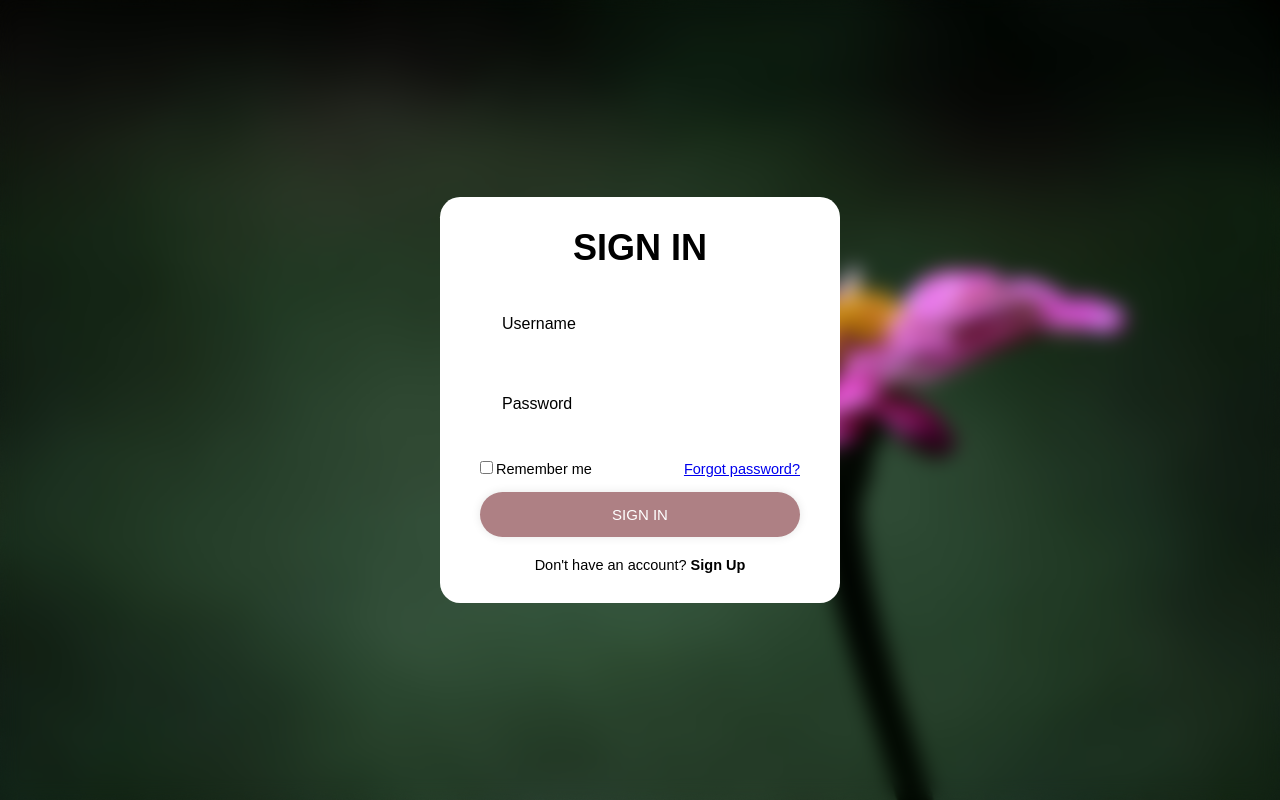
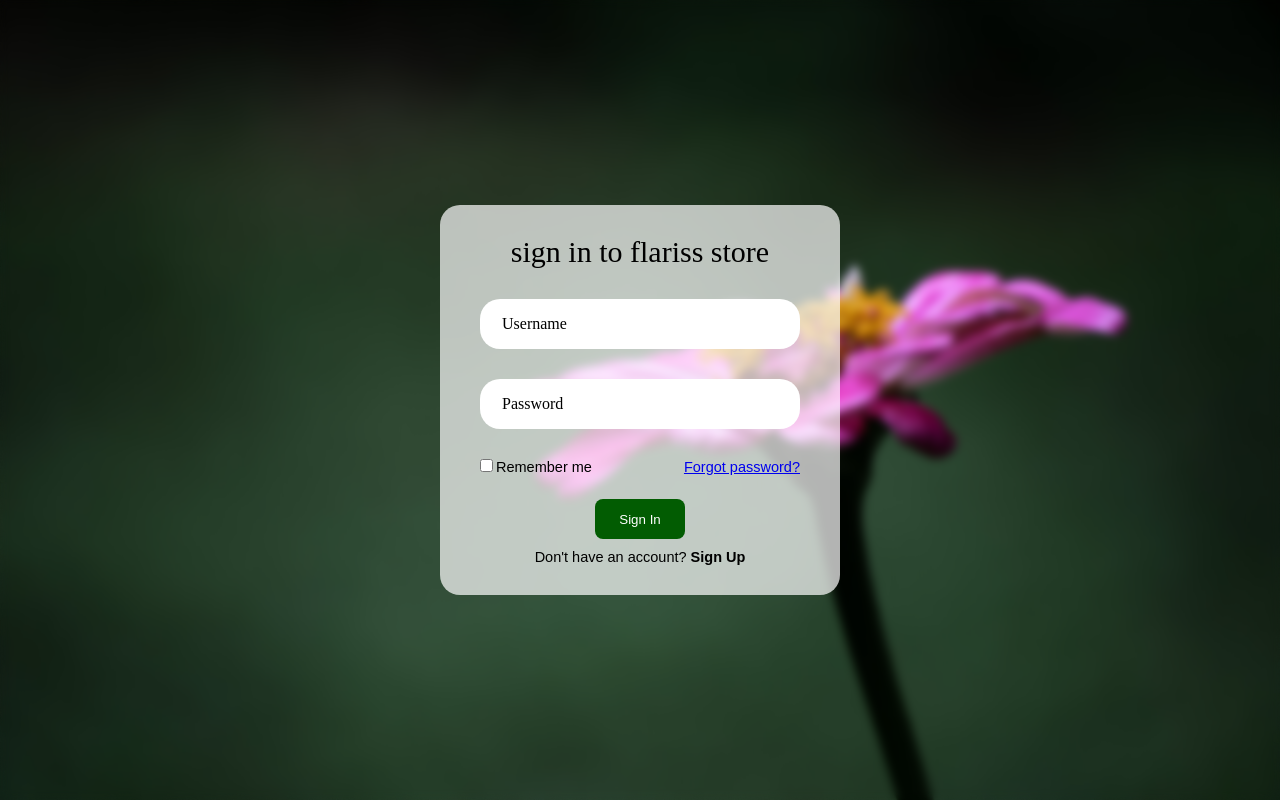
Before and after one commit to BlertaXheladini/Flower-Store, a PHP site: page /signin.html in a window 1280 px wide. Run offline with PHP 8.4, Linux system fonts and the light colour scheme.

Commit message:
css changes

```diff
--- a/home.html
+++ b/home.html
@@ -29,7 +29,7 @@
             <div class="row">
                 <div class="title">
                     <h1>FLARISS</h1>
-                    <p>Spring flower bouquet for you</p>
+                    <p>Spring flower bouquet for you...</p>
                     <a href="products.html"> <button type="button">Shop now </button></a>
                 </div>
             </div>
--- a/signIn.css
+++ b/signIn.css
@@ -12,22 +12,25 @@ body{
     background: url(pictures/background2.jpeg);
     background-size: cover;
     background-position: center;
-    backdrop-filter: blur(10px);
+    backdrop-filter: blur(5px);
 }
 
 .container{
     position: relative;
     width: 400px;
     height: fit-content;
-    border-radius: 5%;
-    background:white;
+    border-radius: 20px;
+    background: linear-gradient(rgba(255, 255, 255, 0.7), rgba(255, 255, 255, 0.7)), transparent;
     color:black;
     padding: 30px 40px;
+    text-align: center;
 }
 
 .container .forma h1{
-    font-size: 36px;
+    font-size: 30px;
     text-align: center;
+    font-weight: lighter;
+    font-family: serif;
 }
 
 .container .forma .inputi{
@@ -41,12 +44,17 @@ body{
     width: 100%;
     margin: auto;
     height: 100%;
-    background: transparent;
+    background:white;
     border: 2px solid rgba(255,255,255,.2);
-    border-radius: 40px;
+    border-radius: 20px;
     font-size: 16px;
     color: black;
     padding: 20px 45px 20px 20px;
+    font-family: serif;
+}
+
+.inputi input:hover{
+    box-shadow: 0 0 10px black;
 }
 
 .inputi input::placeholder{
@@ -58,14 +66,14 @@ body{
     justify-content: space-between;
     font-size: 14.5px;
     margin: -15px 0 15px;
-    margin-top: 10%;
+    margin-top: 5px;
 }
 .container .forma .terms{
     display: flex;
     justify-content:center ;
     font-size: 14.5px;
-    margin: -15px 0 15px;;
-    margin-top: 10%;
+    margin: -15px 0 15px;
+    margin-top: 5%;
 }
 .forgot-remember label input {
     accent-color: #fff;
@@ -75,28 +83,29 @@ body{
 .forgot-remember a:hover{
     text-decoration: underline;
 }
+
 .container .forma .btn{
-    width: 100%;
-    height: 45px;
-    background:rgb(174, 128, 132);
+    display: inline-block;
+    padding: 12px 24px;
+    background-color: rgb(2, 92, 2);
+    color: white;
     border: none;
-    outline: none;
-    border-radius: 40px;
-    box-shadow: 0 0 10px rgba(0,0,0,.1);
+    border-radius: 8px;
     cursor: pointer;
-    font-size: 16px;
-    color:white;
-    font-weight: 600;
-    font-size: 15px;
-    font-family:inherit;
-    font-weight: lighter;
+    width: fit-content;
+    height: 40px;
+    margin-top: 3%;
+}
+
+.forma .btn:hover{
+    box-shadow: 0 0 10px black;
 }
 
 .container .forma .register{
 
     font-size:14.5px;
     text-align: center;
-    margin-top: 20px;
+    margin-top: 10px;
 }
 .register p a{
     color:black;
--- a/signin.html
+++ b/signin.html
@@ -10,7 +10,7 @@
 <body>
     <div class="container">
         <div class="forma signin">
-            <h1>SIGN IN</h1>
+            <h1>sign in to flariss store</h1>
             <form id="form" action="/">
                 <div class="inputi">
                     <input type="text" id="username" placeholder="Username">
@@ -24,7 +24,7 @@
                     <label><input type="checkbox">Remember me</label>
                     <a href="#">Forgot password?</a>
                 </div>
-                <button type="submit" class="btn">SIGN IN</button>
+                <button type="submit" class="btn">Sign In</button>
                 <div class="register">
                     <p>Don't have an account?<a href="signup.html"> Sign Up</a></p>
                 </div>
--- a/signin.js
+++ b/signin.js
@@ -30,15 +30,15 @@
         const passwordValue = password.value.trim();
 
         if (usernameValue === '') {
-            setError(username, 'Username is required');
+            setError(username, 'Username is required!');
         } else {
             setSuccess(username);
         }
 
         if (passwordValue === '') {
-            setError(password, 'Password is required');
+            setError(password, 'Password is required!');
         } else if (passwordValue.length < 8) {
-            setError(password, 'Password must be at least 8 characters');
+            setError(password, 'Password must be at least 8 characters!');
         } else {
             setSuccess(password);
         }
--- a/signup.html
+++ b/signup.html
@@ -8,7 +8,7 @@
 <body>
     <div class="container">
     <div class="forma signup">
-        <h1>SIGN UP</h1>
+        <h1>sign up to flariss store</h1>
         <form id="form" action="/">
             <div class="inputi">
                 <input type="text" id="username" placeholder="Username">
@@ -29,7 +29,7 @@
             <div class="terms">
                 <label><input type="checkbox"><a href="#"> I agree to the terms & conditions</a></label>
             </div>
-            <button type="submit" class="btn">SIGN UP</button>
+            <button type="submit" class="btn">Sign Up</button>
             <div class="register">
                 <p>Already have an account?<a href="signin.html"> Sign In</a></p>
             </div>
```
Also changed, not shown: contact.css (+27 -9 lines), contact.html (+4 -4 lines), contact.js (+6 -6 lines), home.css (+22 -9 lines), signup.js (+5 -5 lines), pictures/annie-spratt-kDo57E2qOE4-unsplash.jpg (added), pictures/annie-spratt-tODXQIEAh9M-unsplash.jpg (added), pictures/dagmara-dombrovska-QwxaOi3cu1U-unsplash.jpg (added), pictures/marta-filipczyk--7Mfzok9LNk-unsplash.jpg (added), pictures/pexels-леся-терехова-10559864.jpg (added), 3 other files.
